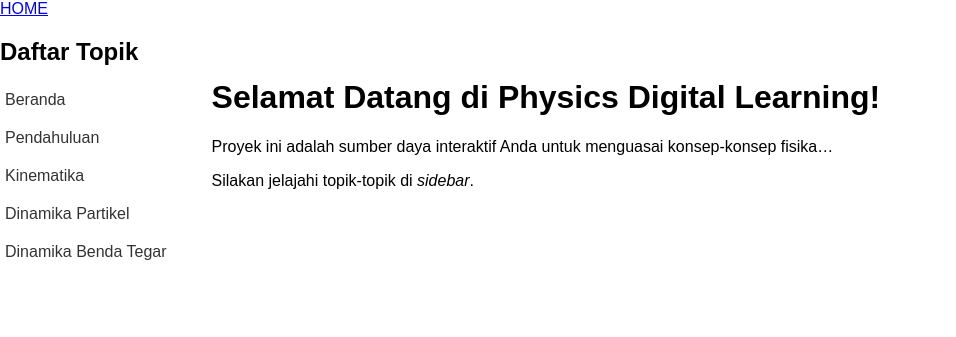
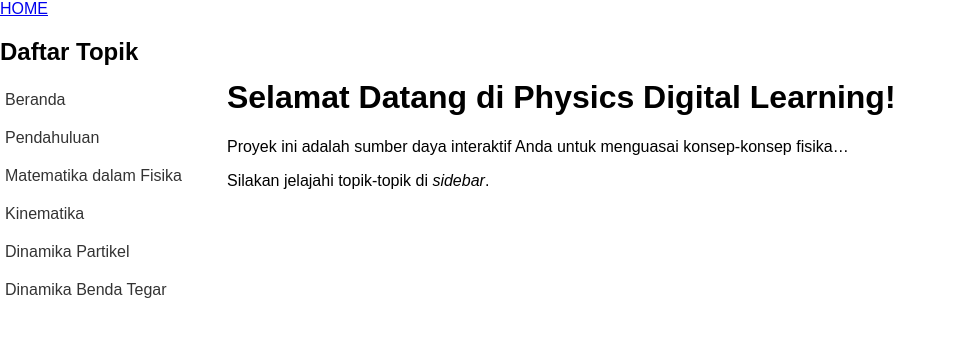
Before and after one commit to alasyariyphysics/physicsdigle, a Jekyll site: the page built from index.md, in a window 1280 px wide. Shown: the top 337 px of the page, without its empty margins (0-956 px from the left). Built offline with Jekyll 4.4.1, drawn with Linux system fonts in a browser that asks for light colours; nearby versions of some CDN libraries; part of the change alters nothing that is shown.

Commit message:
Update sidebar.html
Menambahkan list pada sidebar

```diff
--- a/_includes/sidebar.html
+++ b/_includes/sidebar.html
@@ -7,8 +7,23 @@
       <li>
         <a href="#" class="collapsible">Pendahuluan</a>
         <ul class="sub-menu">
-          <li><a href="{{ site.baseurl }}/topics/.html">Sejarah Fisika</a></li>
-          <li><a href="{{ site.baseurl }}/topics/units.html">Besaran dan Satuan</a></li>
+          <li><a href="{{ site.baseurl }}/topics/sejarah-perkembangan-ilmu-fisika.html">Sejarah Perkembangan Ilmu Fisika</a></li>
+          <li><a href="{{ site.baseurl }}/topics/besaran-dan-satuan.html">Besaran dan Satuan</a></li>
+        </ul>
+      </li>
+
+      <li>
+        <a href="#" class="collapsible">Matematika dalam Fisika</a>
+        <ul class="sub-menu">
+          <li><a href="{{ site.baseurl }}/topics/notasi-ilmiah.html">Notasi Ilmiah</a></li>
+          <li><a href="{{ site.baseurl }}/topics/trigonometri.html">Trigonometri</a></li>
+          <li><a href="{{ site.baseurl }}/topics/matriks.html">Matriks</a></li>
+          <li><a href="{{ site.baseurl }}/topics/fungsi.html">Fungsi</a></li>
+          <li><a href="{{ site.baseurl }}/topics/vektor.html">Vektor</a></li>
+          <li><a href="{{ site.baseurl }}/topics/deret.html">Deret</a></li>
+          <li><a href="{{ site.baseurl }}/topics/limit.html">Limit</a></li>
+          <li><a href="{{ site.baseurl }}/topics/turunan.html">Turunan</a></li>
+          <li><a href="{{ site.baseurl }}/topics/integral.html">Integral</a></li>
         </ul>
       </li>
 
@@ -36,7 +51,16 @@
           <li><a href="{{ site.baseurl }}/topics/gaya-pegas.html">Gaya Pegas</a></li>
           <li><a href="{{ site.baseurl }}/topics/gaya-miring.html">Gaya di Bidang Miring</a></li>
           <li><a href="{{ site.baseurl }}/topics/gaya-katrol.html">Gaya pada Katrol Licin</a></li>
+          <li><a href="{{ site.baseurl }}/topics/hukum-newton-gravitasi.html">Hukum Newton Gravitasi</a></li>
+          <li><a href="{{ site.baseurl }}/topics/medan-gravitasi.html">Medan Gravitasi</a></li>
+          <li><a href="{{ site.baseurl }}/topics/potensial-gravitasi.html">Potensial Gravitasi</a></li>
+          <li><a href="{{ site.baseurl }}/topics/energi-potensial-gravitasi.html">Energi Potensial Gravitasi</a></li>
           <li><a href="{{ site.baseurl }}/topics/momentum-linear.html">Momentum Linear</a></li>
+          <li><a href="{{ site.baseurl }}/topics/kekekalan-momentum-linear.html">Kekekalan Moementum Linear</a></li>
+          <li><a href="{{ site.baseurl }}/topics/energi-kinetik-linear.html">Energi Kinetik Linear</a></li>
+          <li><a href="{{ site.baseurl }}/topics/kekekalan-energi-mekanik-linear.html">Kekekalan Energi Mekanik Linear</a></li>
+          <li><a href="{{ site.baseurl }}/topics/usaha-dan-disipasi-energi.html">Usaha dan Disipasi Energi</a></li>
+          <li><a href="{{ site.baseurl }}/topics/daya.html">Daya</a></li>
         </ul>
       </li>
 
@@ -52,6 +76,8 @@
           <li><a href="{{ site.baseurl }}/topics/kesetimbangan.html">Kesetimbangan</a></li>
           <li><a href="{{ site.baseurl }}/topics/momentum-angular.html">Momentum Angular</a></li>
           <li><a href="{{ site.baseurl }}/topics/kekekalan-momentum-angular.html">Kekekalan Moementum Angular</a></li>
+          <li><a href="{{ site.baseurl }}/topics/energi-kinetik-angular.html">Energi Kinetik Angular</a></li>
+          <li><a href="{{ site.baseurl }}/topics/kekekalan-energi-mekanik-angular.html">Kekekalan Energi Mekanik Angular</a></li>
         </ul>
       </li>
     </ul>
```
